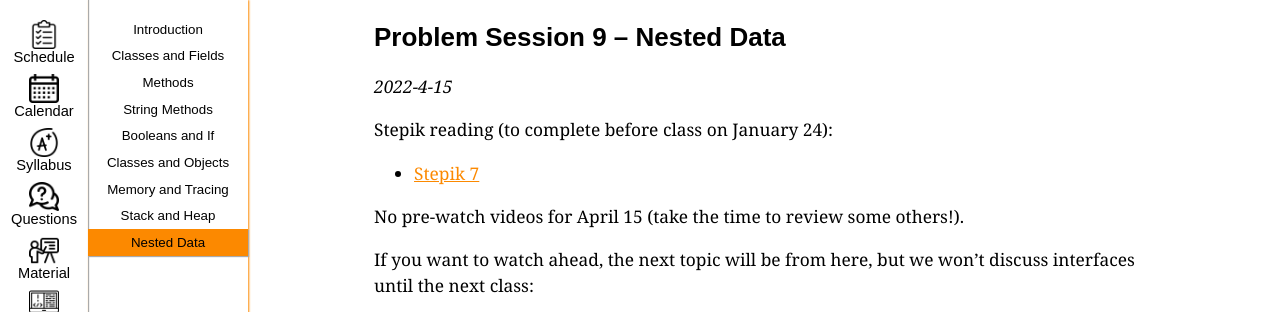
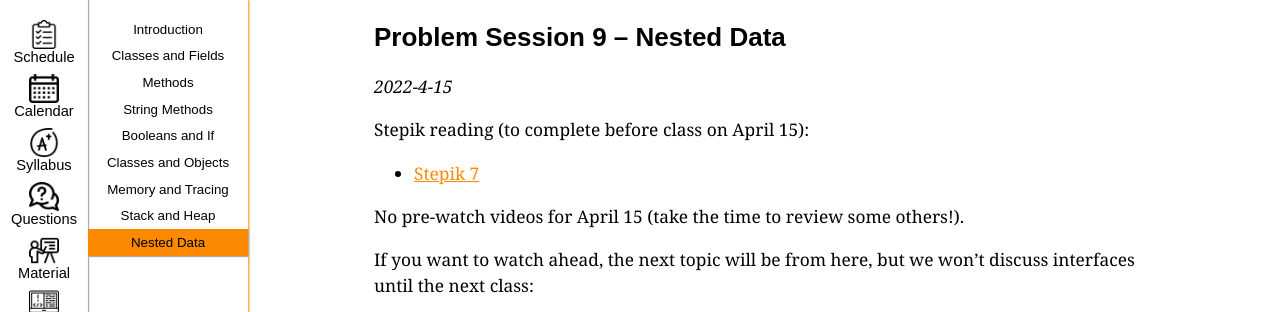
Before and after one commit to ucsd-cse11-sp22/ucsd-cse11-sp22.github.io, a Jekyll site: the page built from _lectures/lecture9.md, in a window 1280 px wide, cut to the strip 0-312 px from the top of the page. Built offline with Jekyll 4.4.1, drawn with Linux system fonts in a browser that asks for light colours.

Commit message:
Update lecture9.md

```diff
--- a/_lectures/lecture9.md
+++ b/_lectures/lecture9.md
@@ -11,7 +11,9 @@ worksheets:
 
 _{{ page.released-on }}_
 
-Stepik reading (to complete before class on January 24):
+
+
+Stepik reading (to complete before class on April 15):
 - [Stepik 7](https://stepik.org/lesson/584041/step/10?unit=578810)
 
 No pre-watch videos for April 15 (take the time to review some others!).
```
